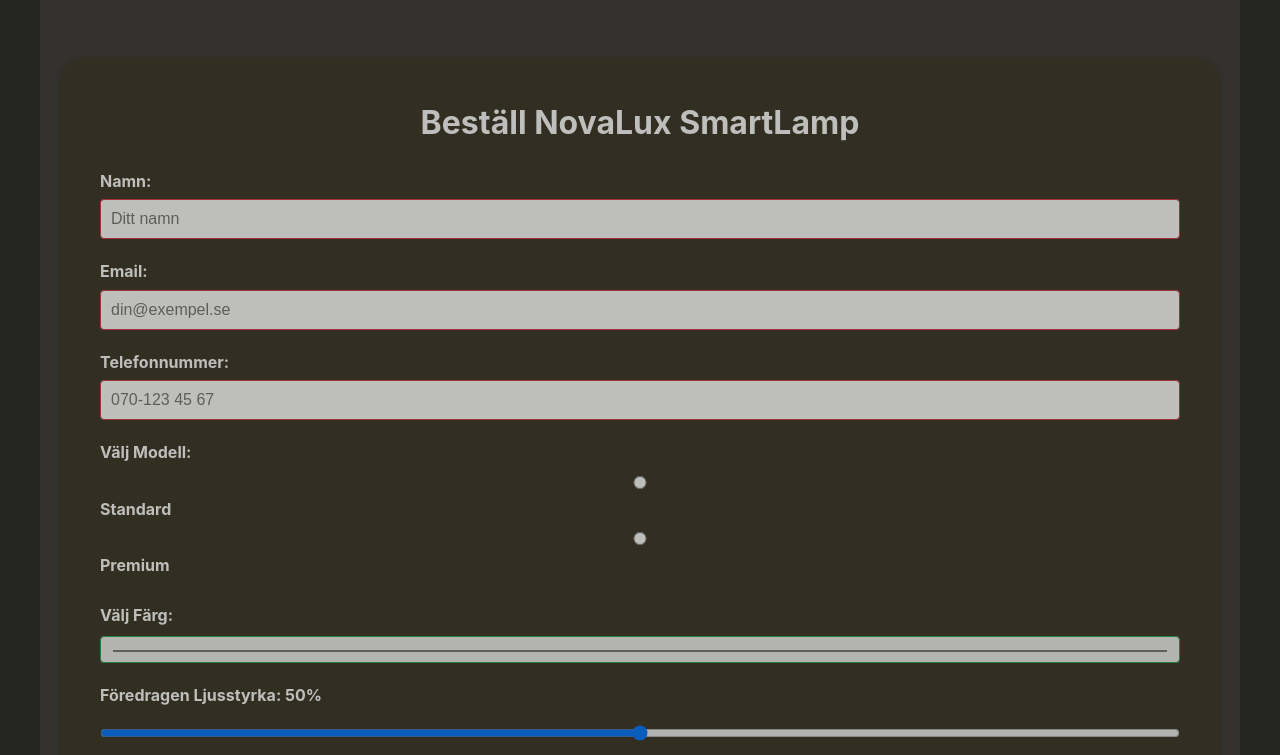
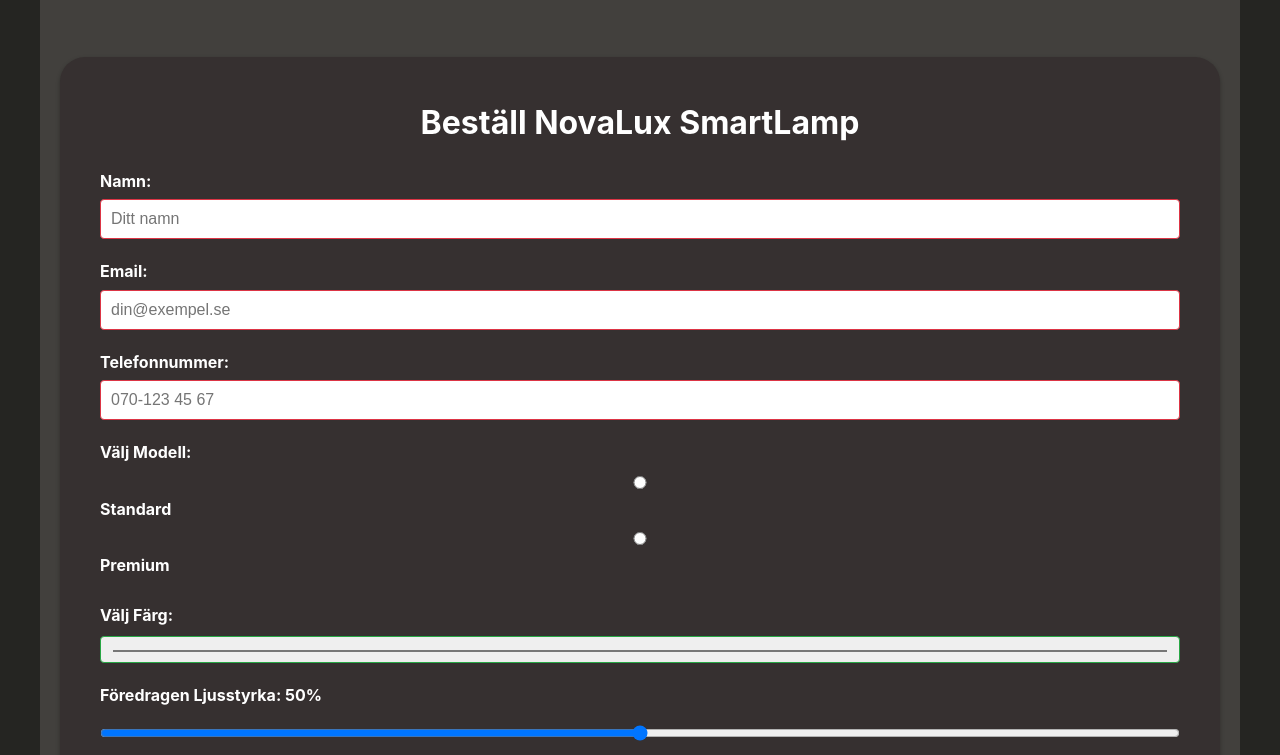
Before and after one commit to Erik-Jishammar/Erik-jishammar.github.io, a plain HTML site: page Novalamp/index.html in a window 1280 px wide. Shown: the part 1049-1804 px from the top of the page. Drawn offline with Linux system fonts and the light colour scheme.

Commit message:
novastyle

```diff
--- a/Novalamp/style.css
+++ b/Novalamp/style.css
@@ -85,7 +85,7 @@ nav a {
 
 .hero .cta {
     padding: 40px 60px;
-    background-color: #000000;
+    background-color: #42403d;
     color: #ffffff;
     border: 2px solid rgb(255, 255, 255);
     border-radius: 25px;
@@ -107,9 +107,9 @@ nav a {
     padding: 0 20px;
     border: none;
     border-radius: 25px;
-    background-color: #3b3835;
+    background-color: #42403d;
     color: rgb(255, 255, 255);
-    opacity: 0.7;
+
 }
 
 /* Produktfunktioner */
@@ -142,7 +142,7 @@ nav a {
 
 /* Order-/Kontaktformulär */
 .order-form {
-    background: #383422;
+    background: #363030;
     color: white;
     padding: 40px;
     border-radius: 25px;
```
